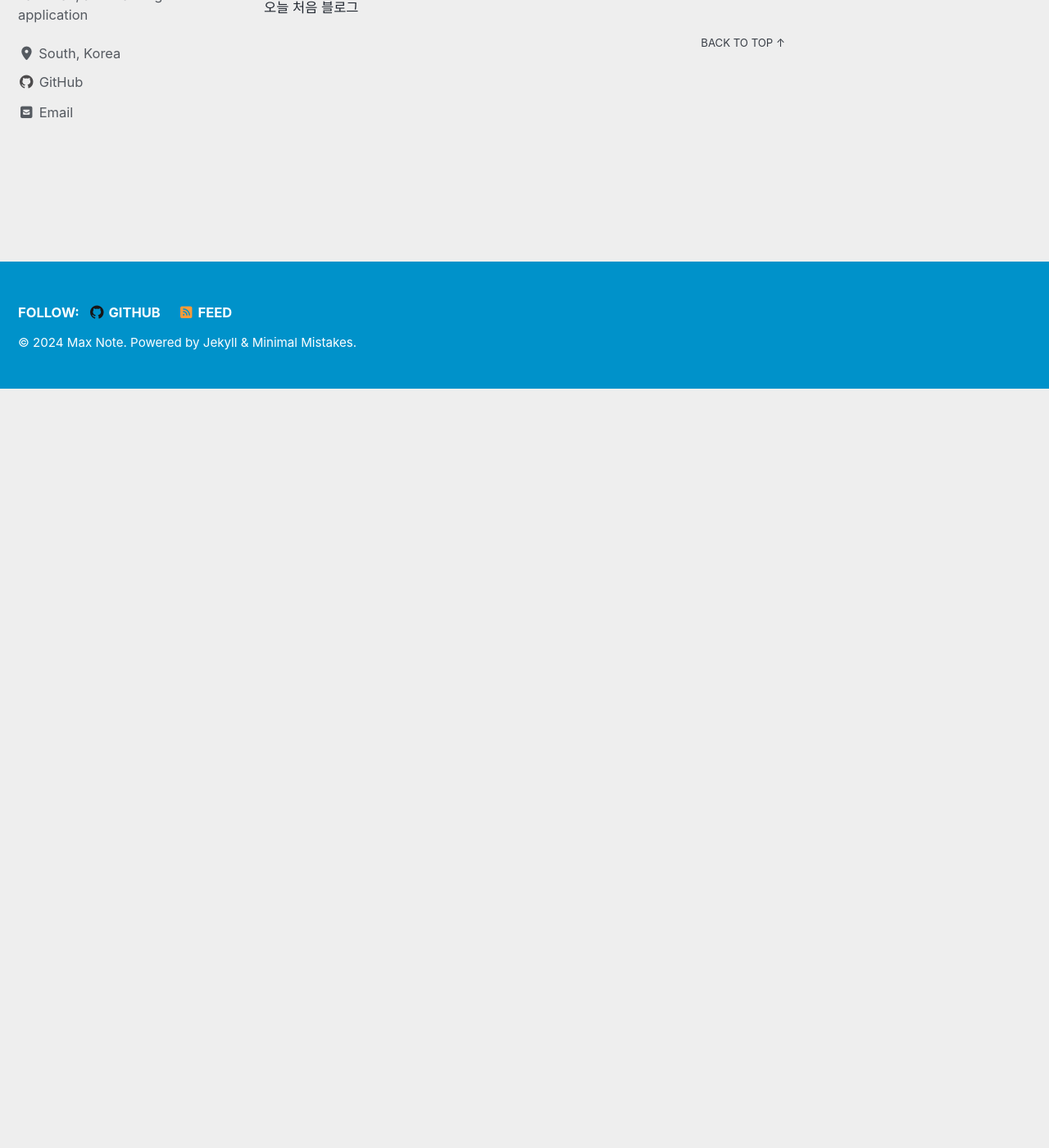
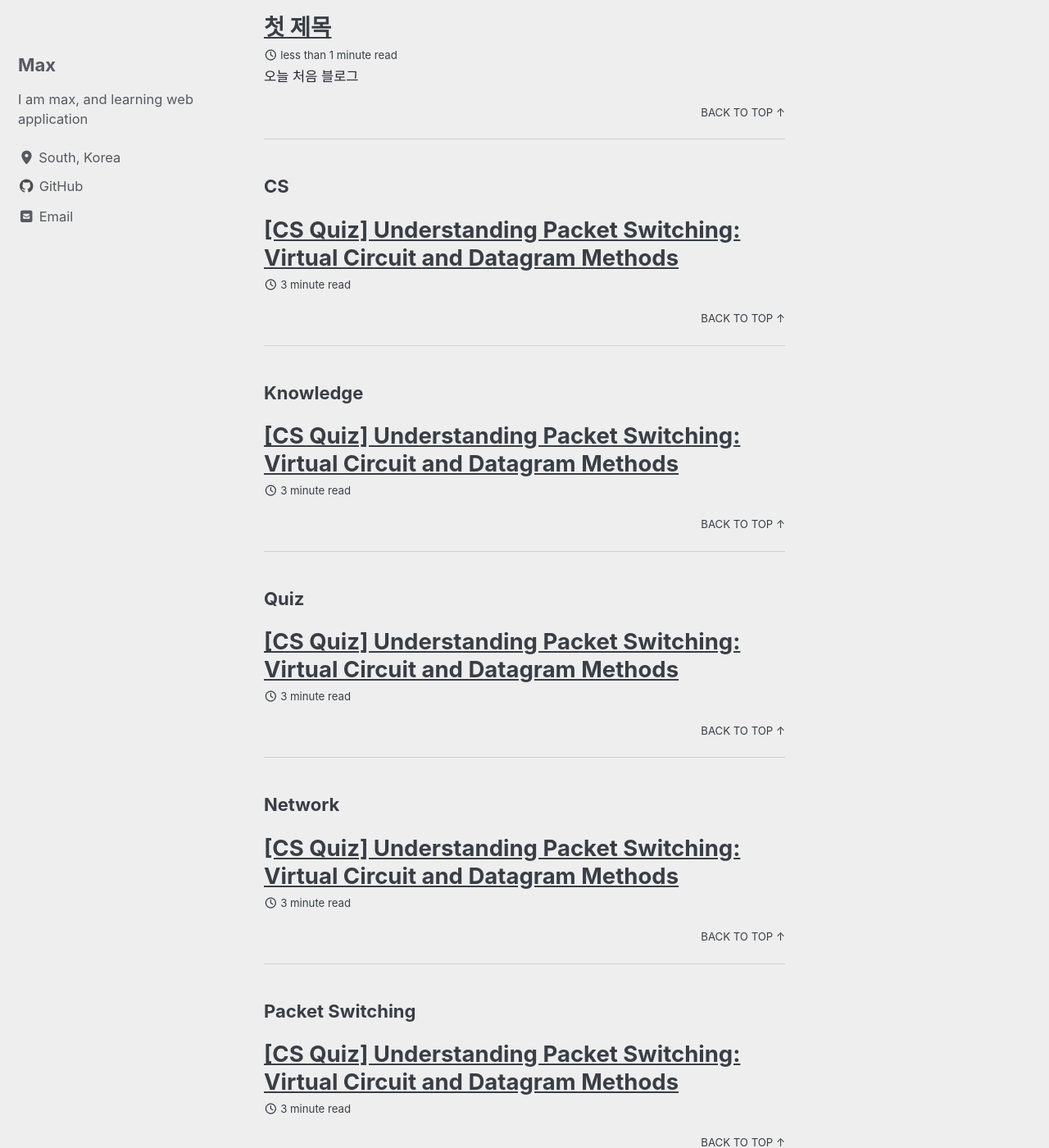
Before and after one commit to maxkim77/maxkim77.github.io, a Jekyll site: the page built from _pages/tag-archive.md, in a window 1280 px wide and 1400 px high, scrolled down 926 px. Shown: the whole window at 82% size. Built offline with Jekyll 4.4.1, drawn with Linux system fonts in a browser that asks for light colours; cached includes are drawn as plain includes; part of the change alters nothing that is shown; some of the changed text lies outside the part shown.

Commit message:
:sparkles: post

```diff
--- a/_posts/2024-07-11-CSQuiz1.md
+++ b/_posts/2024-07-11-CSQuiz1.md
@@ -1,4 +1,12 @@
-![CSQuiz]({{site.urls}}/images/2024-07-11-CSQuiz1/Check your CS Knowledge!.png)
+---
+layout: single
+title:  "[CS Quiz] Understanding Packet Switching: Virtual Circuit and Datagram Methods"
+categories: CS
+tag: [CS, Knowledge, Quiz, Network, Packet Switching]
+---
+
+
+![CSQuiz]({{site.urls}}/images/2024-07-11-CSQuiz1/quiz.png)
 
 1. What term describes the number of unique values in a specific dataset?
    - Explanation: Cardinality refers to the distinct count of values within a dataset, indicating how many unique values exist.
@@ -34,24 +42,26 @@
     - Explanation: ICMP is essential for network troubleshooting by reporting errors and providing feedback on IP packet transmission.
 
 
-1. **Cardinality**: Cardinality in databases refers to the uniqueness of data values contained in a column or dataset. It measures the number of distinct values present and is crucial for database optimization, indexing strategies, and data analysis. Understanding cardinality helps database administrators and analysts assess data quality, identify potential anomalies or duplicates, and optimize query performance by choosing appropriate indexing strategies based on the distribution of unique values.
 
-2. **Relation Instance**: In the context of relational databases, a relation instance refers to the set of rows (tuples) currently stored in a database table. It represents the actual data content at a given moment, distinct from the table schema (relation schema) which defines the structure and attributes of the table. The distinction between relation schema (structure) and instance (data) is fundamental for database operations such as data retrieval, insertion, deletion, and updating. It also impacts the management of database transactions and the enforcement of data integrity constraints.
+## Understanding Packet Switching: Virtual Circuit and Datagram Methods
 
-3. **Tuple**: A tuple in database management systems (DBMS) represents a single record or row within a relational database table. It consists of a set of attributes (columns) that describe specific characteristics or properties of the entity being represented. Tuples are fundamental units of data storage and retrieval in relational databases, enabling structured and organized storage of information. DBMS operations, such as querying with SQL (Structured Query Language), manipulate tuples to retrieve, update, or delete specific data records based on defined criteria.
 
-4. **ICMP**: The Internet Control Message Protocol (ICMP) is an integral part of the Internet Protocol (IP) suite and is used for diagnostic and error reporting purposes in IP networks. ICMP allows network devices, such as routers and hosts, to send error messages and operational information to indicate network conditions or problems. Common uses of ICMP include reporting unreachable destinations, facilitating the Path MTU (Maximum Transmission Unit) discovery process, and testing network connectivity with tools like ping. ICMP messages are crucial for network troubleshooting, monitoring, and maintenance.
+Packet switching is a method of transmitting messages by dividing them into packets of a certain length. This method is fundamental to modern networking and can be categorized into two types: virtual circuit switching and datagram switching.
 
-5. **Virus**: A computer virus is a malicious software program designed to replicate itself and spread to other computers or networks. Viruses typically attach themselves to legitimate executable files or disguise themselves as harmless programs or email attachments to trick users into executing them. Once activated, viruses can perform harmful actions such as deleting or corrupting files, stealing sensitive information (such as passwords or financial data), and disrupting normal system operations. Effective antivirus software and proactive security measures are essential for detecting, preventing, and mitigating virus infections.
+### Virtual Circuit Switching
 
-6. **SSH**: Secure Shell (SSH) is a cryptographic network protocol used for secure remote access to computers and servers over an unsecured network. SSH provides strong encryption and authentication mechanisms to protect data integrity and confidentiality during remote login sessions, file transfers (SCP and SFTP), and command executions. Unlike older protocols like Telnet, which transmit data in plain text, SSH encrypts all communications, including passwords and commands, thereby significantly reducing the risk of eavesdropping, man-in-the-middle attacks, and unauthorized access.
+Virtual circuit switching establishes a logical virtual communication circuit between terminals before transmission. Here's how it works:
 
-7. **Datagram**: In computer networking, a datagram refers to an independent, self-contained packet of data transmitted over a network. Unlike connection-oriented communication (such as TCP/IP), which establishes a dedicated path or circuit before data transmission, datagram-based communication (such as UDP/IP) sends packets independently without prior setup. Each datagram includes necessary routing information (such as source and destination addresses) and can take different routes to reach its destination, making it suitable for applications requiring fast transmission and minimal overhead, such as real-time multimedia streaming or online gaming.
+- **Pre-established Route**: A logical communication circuit is set up between the sender and receiver in advance, confirming the connection before transmission.
+- **Control Packets**: The route is set by a control packet before any information is sent.
+- **Order Preservation**: All packets are transmitted sequentially along the same route, ensuring that the order of transmission and reception is maintained.
 
-8. **Virtual Circuit**: A virtual circuit is a logical communication path established between sender and receiver stations in packet-switched networks before actual data transmission occurs. Unlike traditional circuit-switched networks, which establish dedicated physical connections for data transmission, virtual circuits use packet-switching technology to create temporary, logical paths through shared network infrastructure. Virtual circuits ensure reliable and ordered delivery of data packets by assigning sequence numbers and maintaining connection state information, enhancing network efficiency and reducing transmission delays. They are commonly used in networking protocols like Frame Relay and ATM (Asynchronous Transfer Mode) for optimized data transmission across wide area networks (WANs).
+### Datagram Switching
 
-9. **AJAX**: Asynchronous JavaScript and XML (AJAX) is a web development technique used to create interactive and dynamic user interfaces by asynchronously exchanging data with a web server in the background. AJAX enables web pages to update specific content sections dynamically without reloading the entire page, providing a smoother and more responsive user experience. By leveraging JavaScript for client-side scripting and XML (or other data formats like JSON) for data interchange, AJAX allows applications to fetch and display updated information in real-time, facilitate user interactions (such as form submissions and content updates), and enhance overall usability and performance.
+Datagram switching, on the other hand, does not set a connection route. Instead, it relies on the current traffic conditions and independently handles each packet. Here are its key characteristics:
 
-10. **Trojan Horse**: A Trojan horse, or simply Trojan, is a type of malicious software (malware) that masquerades as legitimate software or files to deceive users into executing it. Unlike viruses and worms, Trojans do not self-replicate but rely on social engineering tactics (such as email attachments, software downloads, or fake websites) to trick users into installing and running them. Once activated, Trojans can perform various malicious actions, such as stealing sensitive information (including login credentials and financial data), installing backdoors for remote access by attackers, and damaging system files or software. Effective cybersecurity practices, including cautious browsing habits and robust antivirus protection, are essential for detecting and preventing Trojan infections.
+- **No Pre-set Route**: It does not establish a fixed connection route. Instead, it monitors the traffic status of accessible nodes and distributes packets accordingly.
+- **Independent Packets**: Each packet may have a different transmission route and carries the complete address of the destination.
+- **Reordering at Destination**: Packets might arrive at the destination through various routes and in different orders, requiring reordering at the receiving end.
 
-11. **ICMP**: The Internet Control Message Protocol (ICMP) facilitates communication between network devices by transmitting error messages and operational information. It plays a crucial role in network diagnostics, helping administrators identify and resolve network issues promptly.
+Understanding the differences between virtual circuit switching and datagram switching is crucial for grasping how data is transmitted over networks. Each method has its unique advantages and is suitable for different types of network communication.
```
Also changed, not shown: 2 other files.
